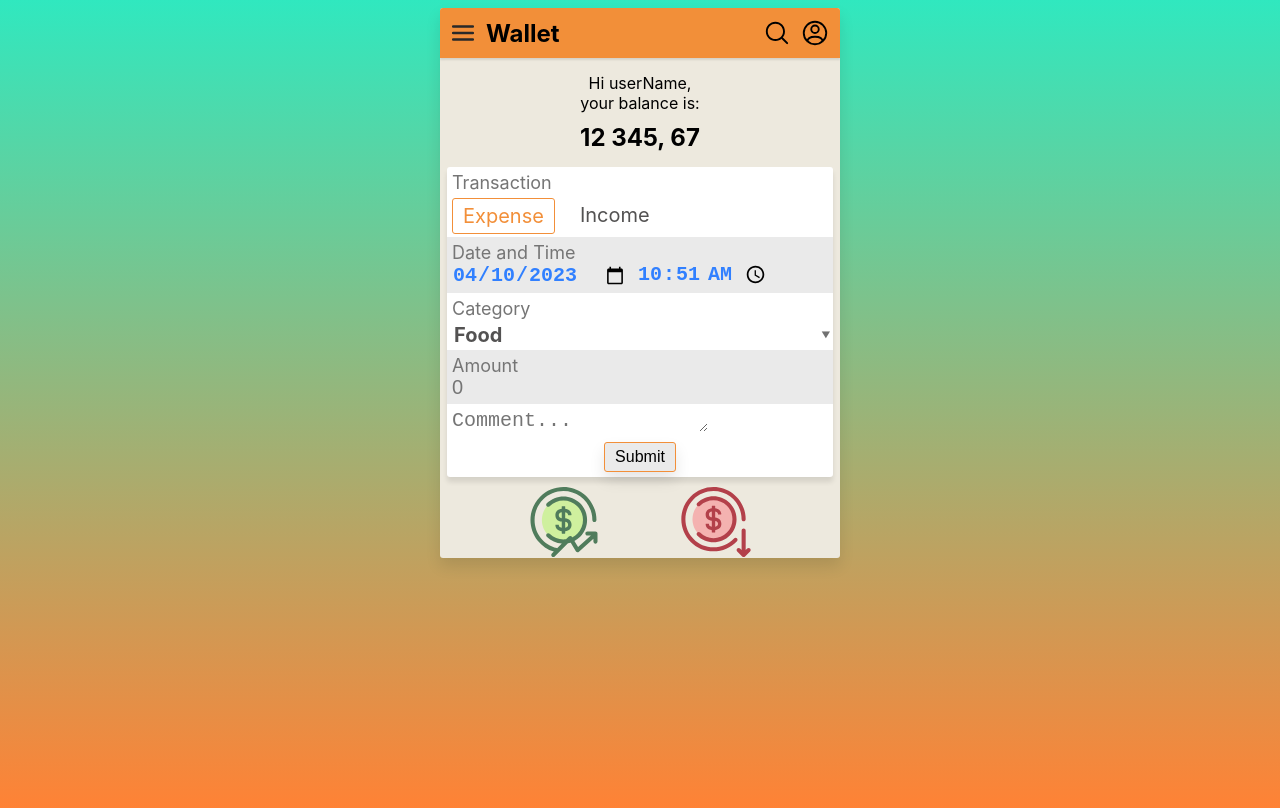
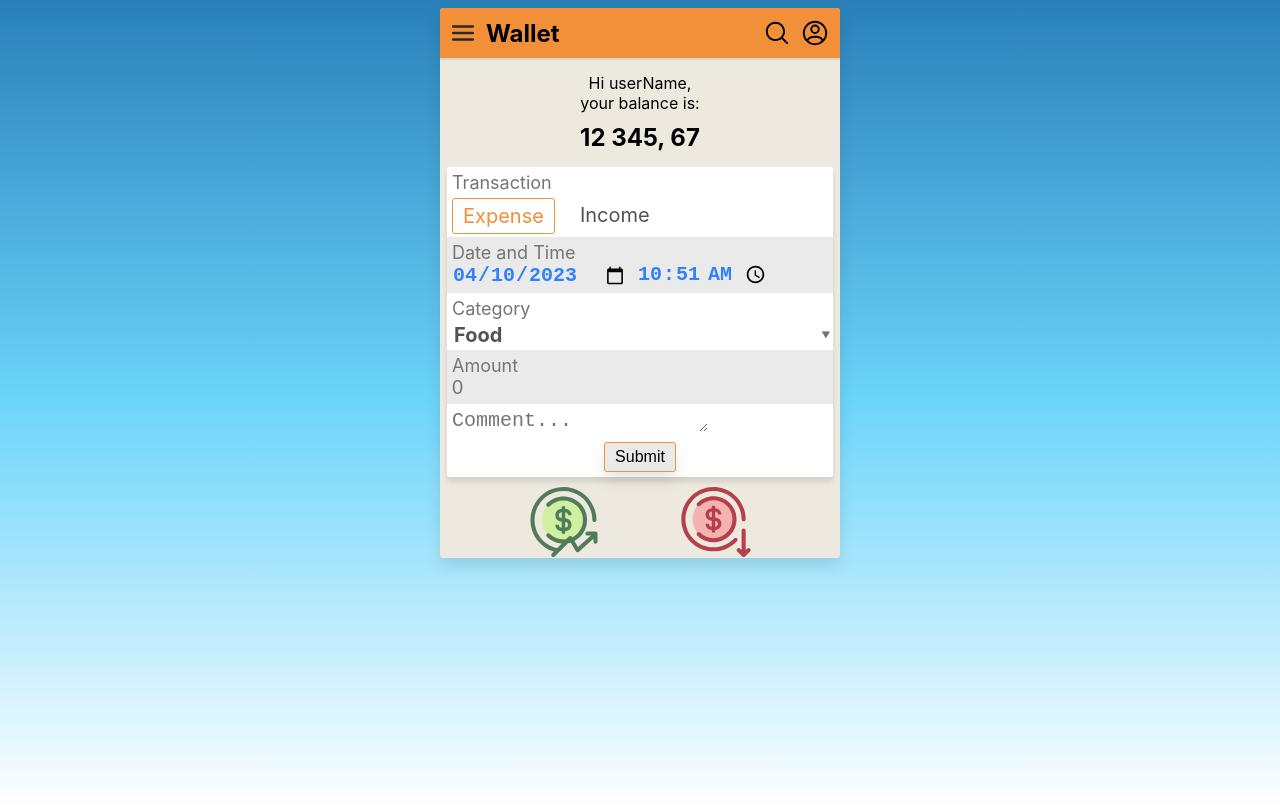
Before and after one commit to mykhailotsynkevych/react-app-wallet, a React (Create React App) app: page / in a window 1280 px wide. Before the commit this address led to /react-app-wallet. Built offline with nearby package versions, Linux system fonts and the light colour scheme.

Commit message:
fix2 main route

```diff
--- a/src/components/App.css
+++ b/src/components/App.css
@@ -2,7 +2,7 @@
   padding: 8px 5px 0px;
   background: linear-gradient(
     to bottom,
-    #30e8bf, #ff8235
+    #2980b9, #6dd5fa, #ffffff
   );
   height: 100vh;
   text-align: center;
--- a/src/components/App.js
+++ b/src/components/App.js
@@ -19,12 +19,12 @@ const App = () => {
       <div className="pageWrapper">
         <Header/>
         <Routes>
-          <Route path="/react-app-wallet" element={<MainPage />} />
+          <Route path="/*" element={<MainPage />} />
           <Route path="/transactions/:transactionArt" element={<TransactionsList />}/>
           <Route path="/categories" element={<Categories />}>
             <Route path=":categoriesArt" element={<CategoriesList />} />
           </Route>
-          <Route path="*" element={<Navigate to="/react-app-wallet" />} />
+          <Route path="*" element={<Navigate to="/*" />} />
         </Routes>
       </div>
     </div>
```
